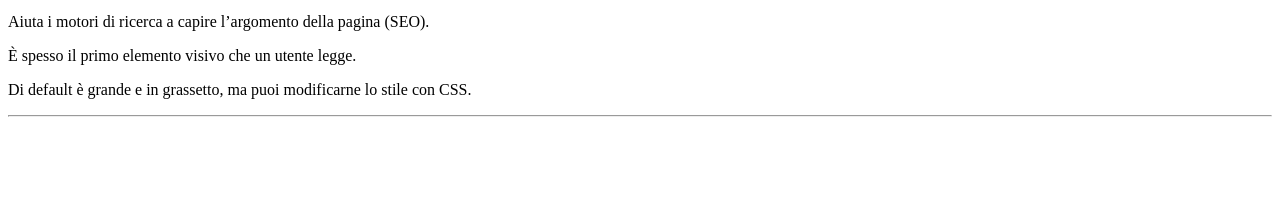
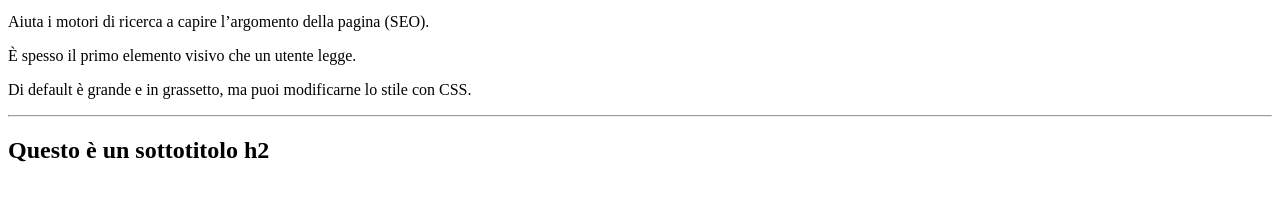
Before and after one commit to GrassiTo/frontend-esercizi-base, a plain HTML site: page 01-tags-base/index.html in a window 1280 px wide. Shown: the part 193-394 px from the top of the page. Drawn offline with Linux system fonts and the light colour scheme.

Commit message:
ho aggiunto il titolo h2

```diff
--- a/01-tags-base/index.html
+++ b/01-tags-base/index.html
@@ -25,6 +25,7 @@
     <p> È spesso il primo elemento visivo che un utente legge.</p>
     <p>Di default è grande e in grassetto, ma puoi modificarne lo stile con CSS.</p>
     <hr>
+    <h2>Questo è un sottotitolo h2</h2>
 
 </body>
 
```
